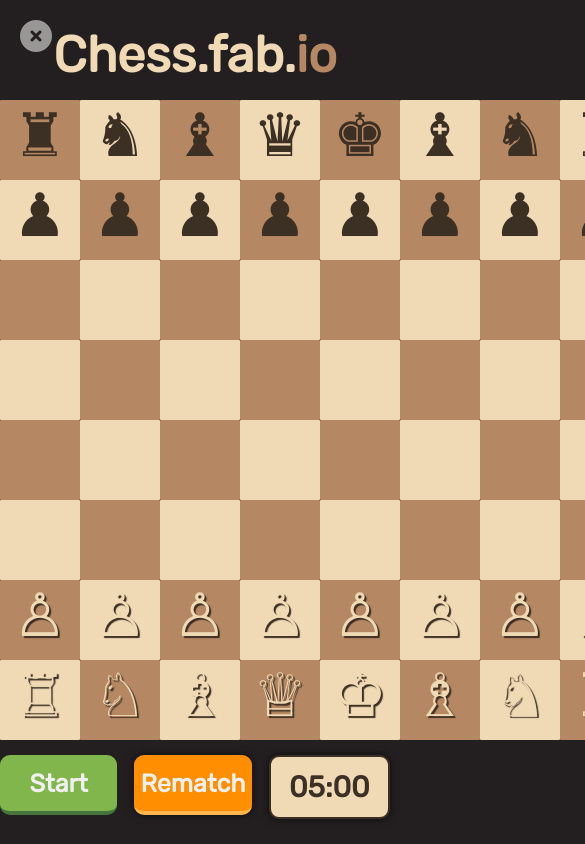
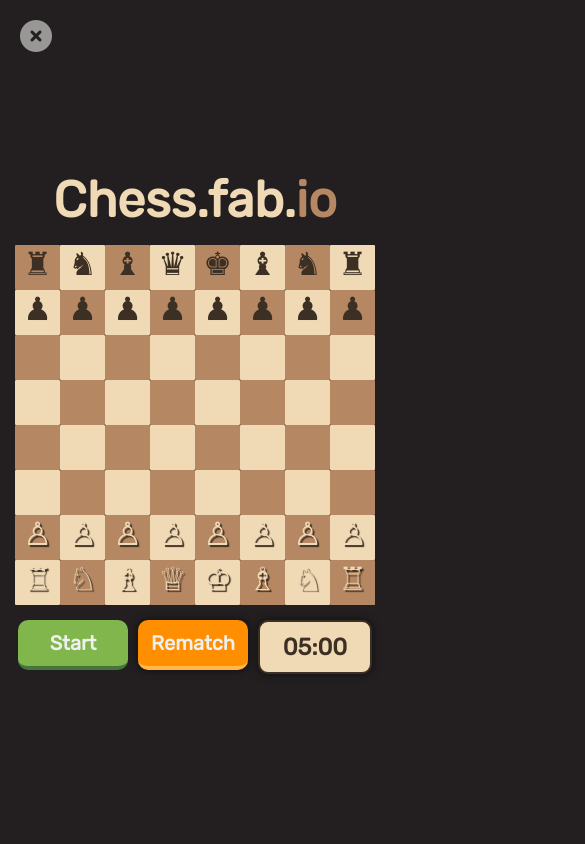
Before and after one commit to fabiobrug/chess, a website: page public/blitz.html in a window 390 px wide. Shown: the top 844 px of the page, 585 px wide, since content can reach past the window. Drawn offline with Linux system fonts and the light colour scheme.

Commit message:
Chess 4.3.7

```diff
--- a/public/style.css
+++ b/public/style.css
@@ -286,3 +286,50 @@
     cursor: pointer;
     z-index: 100;
 }
+
+@media (max-width: 768px) {
+  #tabuleiro {
+    grid-template-columns: repeat(8, 45px);
+    grid-template-rows: repeat(8, 45px);
+  }
+
+  .casas,
+  .casas-claras {
+    width: 45px;
+    height: 45px;
+  }
+
+  .peca-preta,
+  .peca-branca {
+    font-size: 32px;
+  }
+
+  .btn-go,
+  .btn-back,
+  .btn-goChange,
+  .tempo,
+  .tempo2 {
+    width: 110px;
+    height: 50px;
+    font-size: 20px;
+  }
+
+  .container2 {
+    gap: 30px;
+    flex-wrap: wrap;
+    justify-content: center;
+  }
+
+  .container,
+  .cima {
+    flex-wrap: wrap;
+    gap: 10px;
+    justify-content: center;
+  }
+
+  .finalGame {
+    width: 90%;
+    font-size: 20px;
+    padding: 15px;
+  }
+}
```
Also changed, not shown: public/home.css (+41 -0 lines).
